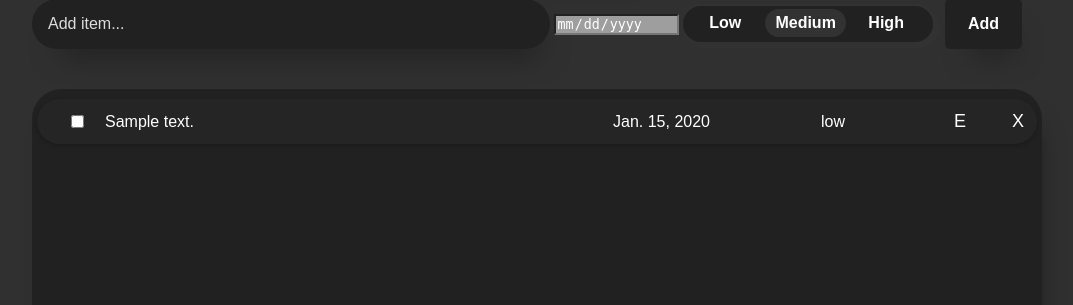
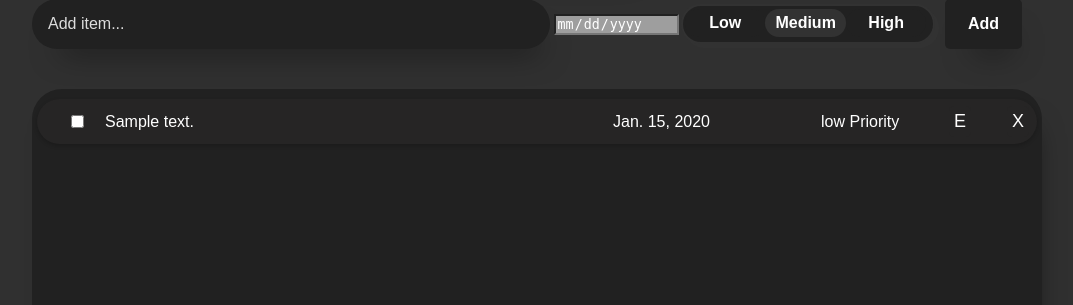
Before and after one commit to kaaniyice/To-Do-App-Project, a Django app: page / in a window 1280 px wide. Shown: the part 180-485 px from the top of the page, without its empty margins (108-1181 px from the left). Run offline with Django 5.2, Linux system fonts and the light colour scheme; a user stored in the database is signed in; tables that the repository leaves empty hold one stand-in row (values such as "Sample post"); grey boxes are pictures that could not be loaded.

Commit message:
refactor: index html visual changes

```diff
--- a/templates/index.html
+++ b/templates/index.html
@@ -25,19 +25,19 @@
         <input type="date" name="deadline">
         <div class="wrapper">
             <div class="option">
-                <input class="input" type="radio" name="priority" value="low" >
+                <input class="input" type="radio" name="priority" value="Low" >
                 <div class="btn">
                   <span class="span">Low</span>
                 </div>
             </div>
             <div class="option">
-                <input class="input" type="radio" name="priority" value="medium" checked="">
+                <input class="input" type="radio" name="priority" value="Medium" checked="">
                 <div class="btn">
                   <span class="span">Medium</span>
                 </div>
             </div>
                 <div class="option">
-                <input class="input" type="radio" name="priority" value="high">
+                <input class="input" type="radio" name="priority" value="High">
                 <div class="btn">
                   <span class="span">High</span>
                 </div>
@@ -60,7 +60,7 @@
                                                     No Date
                                                 {% endif %}
                   </span></div>
-                  <div><span class="todo-text">{{ task.priority }}</span></div>
+                  <div><span class="todo-text">{{ task.priority }} Priority</span></div>
                   <div><button class="span-button" name="{{task.id}}" id="edit">E</button></div>
                       <div><form action="{% url 'todo:remove' %}" method="post">
                               {% csrf_token %}
@@ -96,24 +96,23 @@
                           <span>Priority:</span>
                           <div class="wrapper">
                             <div class="option">
-                                <input class="input" type="radio" name="priority" value="low" >
+                                <input class="input" type="radio" name="priority" value="Low" >
                                 <div class="btn">
                                   <span class="span">Low</span>
                                 </div>
                             </div>
                             <div class="option">
-                                <input class="input" type="radio" name="priority" value="medium" checked="">
+                                <input class="input" type="radio" name="priority" value="Medium" checked="">
                                 <div class="btn">
                                   <span class="span">Medium</span>
                                 </div>
                             </div>
                                 <div class="option">
-                                <input class="input" type="radio" name="priority" value="high">
+                                <input class="input" type="radio" name="priority" value="High">
                                 <div class="btn">
                                   <span class="span">High</span>
                                 </div>
                             </div>
-
                         </div>
                           <button class="save-button" type="submit">Save</button>
                       </div>
```
